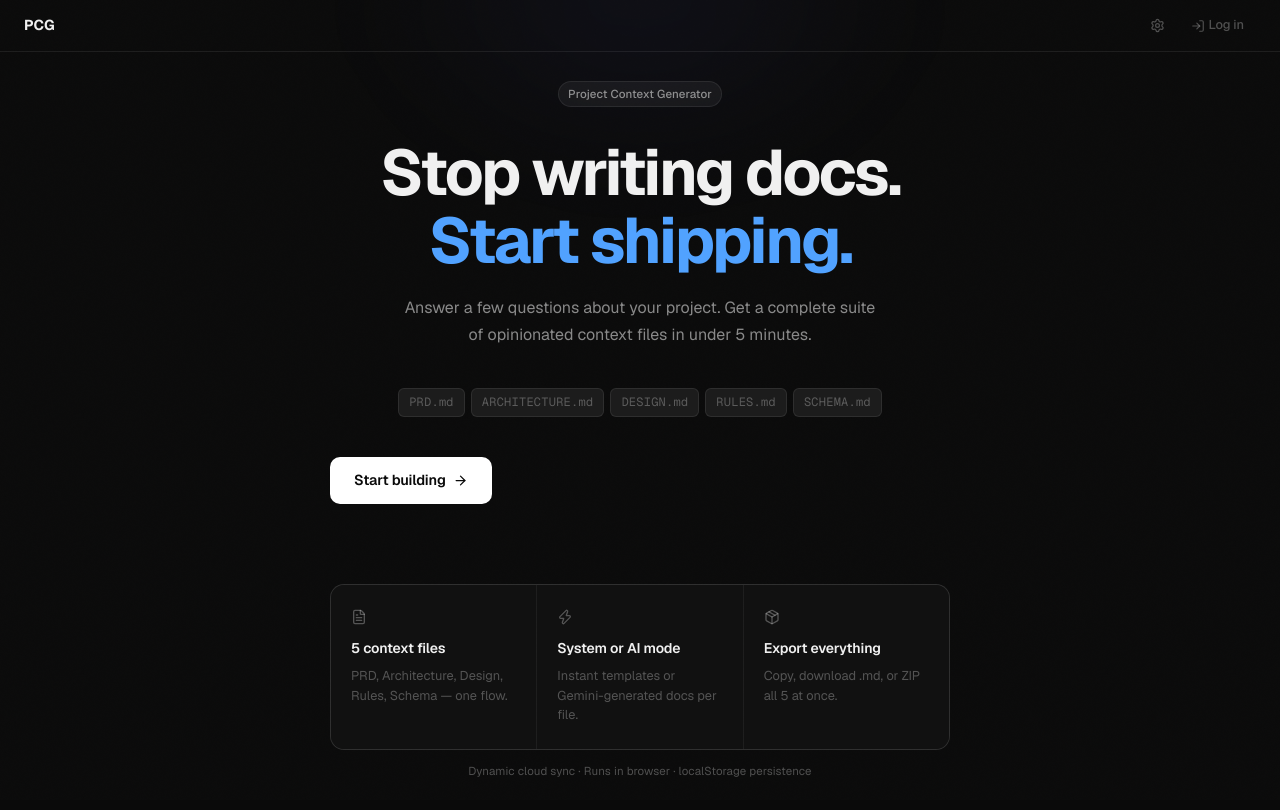
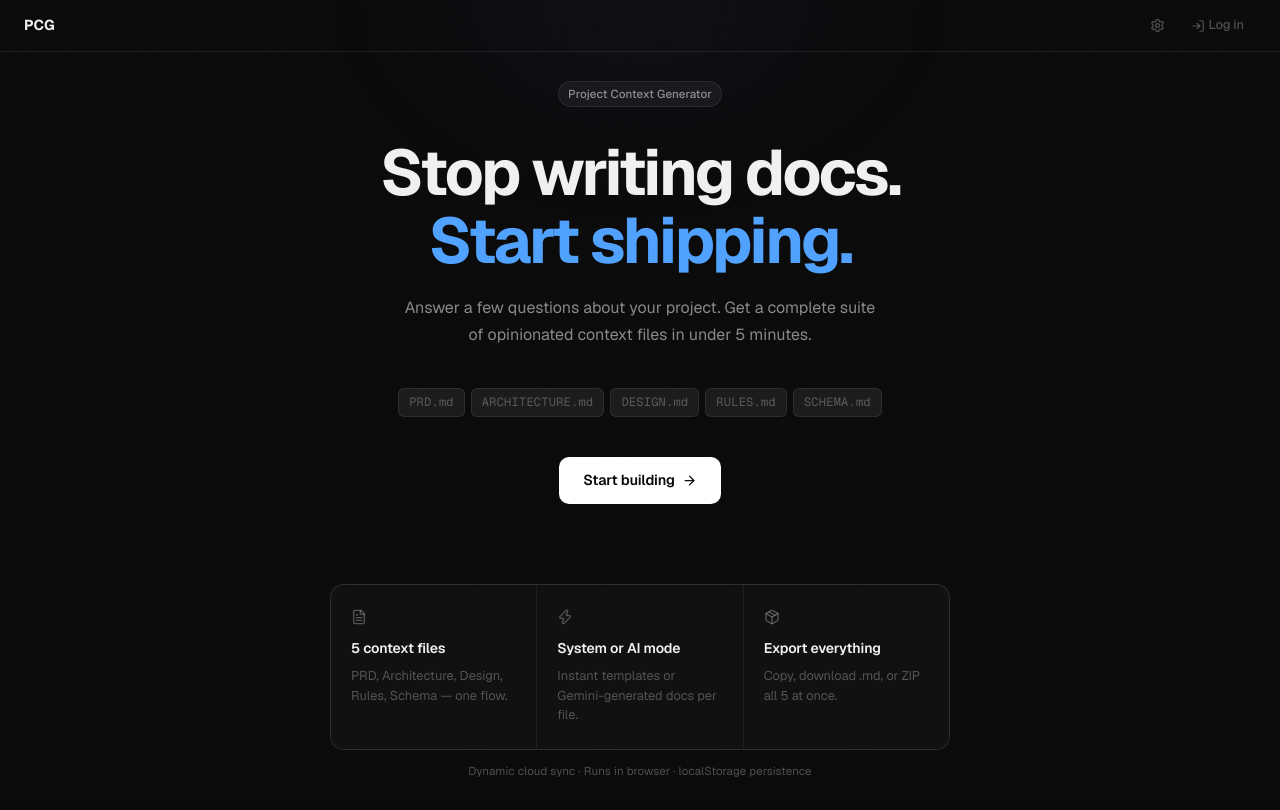
Before and after one commit to k-r-y/project-context-generator, a React (Vite) app: page / in a window 1280 px wide. Built offline with nearby package versions, Linux system fonts and the light colour scheme.

Commit message:
fix: resolve landing page cta centering alignment style typo

```diff
--- a/src/pages/LandingPage.jsx
+++ b/src/pages/LandingPage.jsx
@@ -182,7 +182,7 @@ export default function LandingPage() {
         <motion.div
           variants={item}
           transition={{ duration: 0.5, ease }}
-          style={{ display: 'flex', gap: '10px', justifyCenter: 'center', flexWrap: 'wrap', marginBottom: '12px' }}
+          style={{ display: 'flex', gap: '10px', justifyContent: 'center', flexWrap: 'wrap', marginBottom: '12px' }}
         >
           <motion.button
             className="btn-primary"
```
